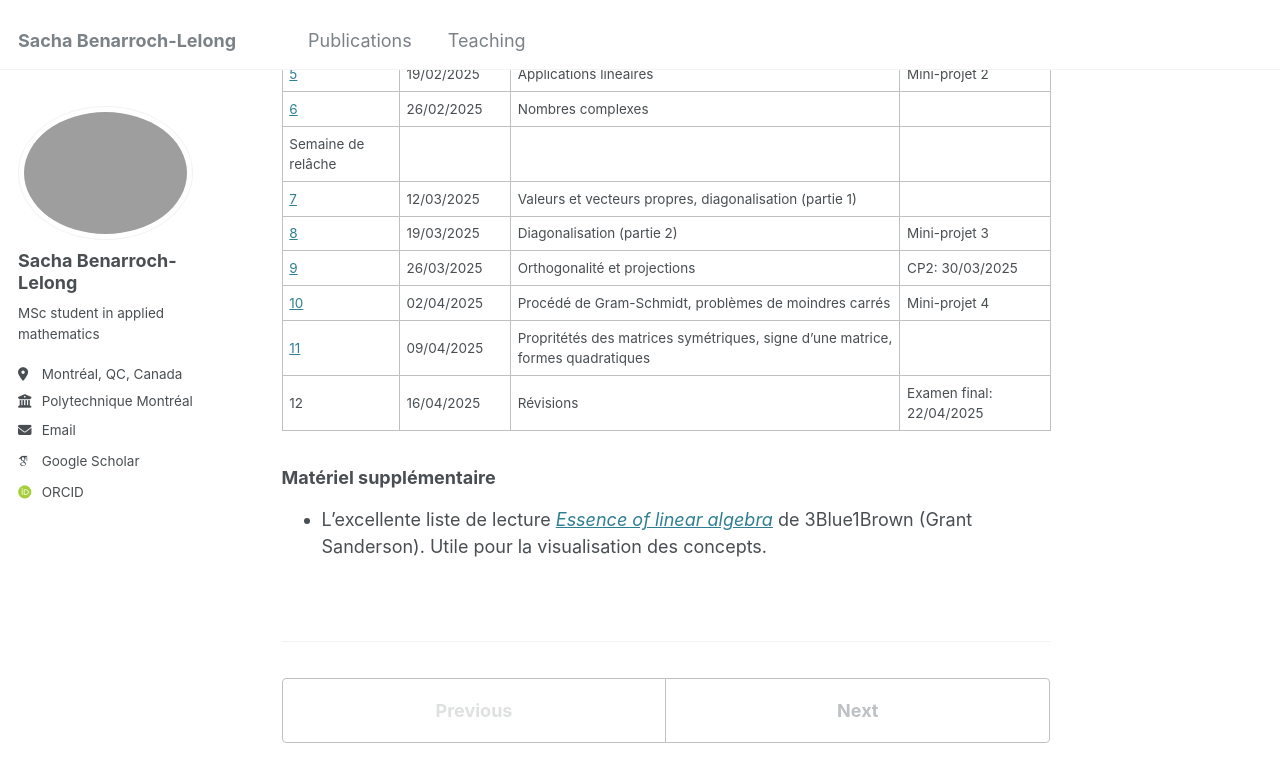
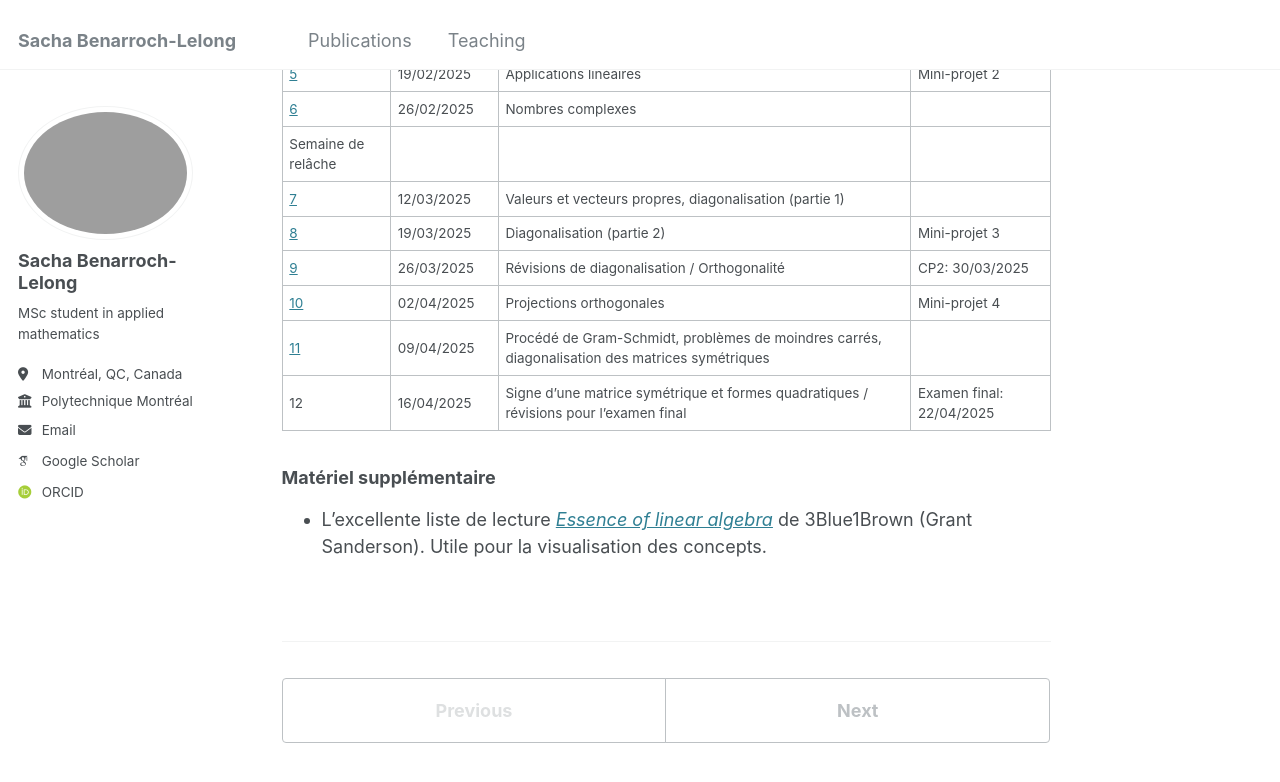
Before and after one commit to sblelong/sblelong.github.io, a Jekyll site: the page built from _teaching/mth1008.md, in a window 1280 px wide and 900 px high, scrolled down 978 px. Shown: the top 782 px of the window. Built offline with Jekyll 4.4.1, drawn with Linux system fonts in a browser that asks for light colours; some web fonts are replaced.

Commit message:
update horaire

```diff
--- a/_teaching/mth1008.md
+++ b/_teaching/mth1008.md
@@ -23,22 +23,22 @@ date: 2025-01-01
 
 Ce programme est prévisionnel et suit la progression des séances de cours.
 
-| Séance                       | Date             | Contenu                                                                        | Évaluation               |
-| ---------------------------- | ---------------- | ------------------------------------------------------------------------------ | ------------------------ |
-| [0](/teaching/mth1008/td0)   | 15/01/2025       | Révisions : calculs matriciel et vectoriel, systèmes d'équations linéaires     |
-| [1](/teaching/mth1008/td1)   | 15 et 22/01/2025 | Matrices par blocs, indépendance linéaire et inversion de matrices             |
-| [2](/teaching/mth1008/td2)   | 29/01/2025       | Noyau, rang, factorisation \\(LU\\) et déterminants                            | Mini-projet 1            |
-| [3](/teaching/mth1008/td3)   | 05/02/2025       | Propriétés des déterminants, espaces vectoriels (partie 1)                     | CP1: 09/02/2025          |
-| [4](/teaching/mth1008/td4)   | 12/02/2025       | Espaces vectoriels (partie 2)                                                  |
-| [5](/teaching/mth1008/td5)   | 19/02/2025       | Applications linéaires                                                         | Mini-projet 2            |
-| [6](/teaching/mth1008/td6)   | 26/02/2025       | Nombres complexes                                                              |
-| Semaine de relâche           |                  |                                                                                |
-| [7](/teaching/mth1008/td7)   | 12/03/2025       | Valeurs et vecteurs propres, diagonalisation (partie 1)                        |
-| [8](/teaching/mth1008/td8)   | 19/03/2025       | Diagonalisation (partie 2)                                                     | Mini-projet 3            |
-| [9](/teaching/mth1008/td9)   | 26/03/2025       | Orthogonalité et projections                                                   | CP2: 30/03/2025          |
-| [10](/teaching/mth1008/td10) | 02/04/2025       | Procédé de Gram-Schmidt, problèmes de moindres carrés                          | Mini-projet 4            |
-| [11](/teaching/mth1008/td11) | 09/04/2025       | Propritétés des matrices symétriques, signe d'une matrice, formes quadratiques |
-| 12                           | 16/04/2025       | Révisions                                                                      | Examen final: 22/04/2025 |
+| Séance                       | Date             | Contenu                                                                                         | Évaluation               |
+| ---------------------------- | ---------------- | ----------------------------------------------------------------------------------------------- | ------------------------ |
+| [0](/teaching/mth1008/td0)   | 15/01/2025       | Révisions : calculs matriciel et vectoriel, systèmes d'équations linéaires                      |
+| [1](/teaching/mth1008/td1)   | 15 et 22/01/2025 | Matrices par blocs, indépendance linéaire et inversion de matrices                              |
+| [2](/teaching/mth1008/td2)   | 29/01/2025       | Noyau, rang, factorisation \\(LU\\) et déterminants                                             | Mini-projet 1            |
+| [3](/teaching/mth1008/td3)   | 05/02/2025       | Propriétés des déterminants, espaces vectoriels (partie 1)                                      | CP1: 09/02/2025          |
+| [4](/teaching/mth1008/td4)   | 12/02/2025       | Espaces vectoriels (partie 2)                                                                   |
+| [5](/teaching/mth1008/td5)   | 19/02/2025       | Applications linéaires                                                                          | Mini-projet 2            |
+| [6](/teaching/mth1008/td6)   | 26/02/2025       | Nombres complexes                                                                               |
+| Semaine de relâche           |                  |                                                                                                 |
+| [7](/teaching/mth1008/td7)   | 12/03/2025       | Valeurs et vecteurs propres, diagonalisation (partie 1)                                         |
+| [8](/teaching/mth1008/td8)   | 19/03/2025       | Diagonalisation (partie 2)                                                                      | Mini-projet 3            |
+| [9](/teaching/mth1008/td9)   | 26/03/2025       | Révisions de diagonalisation / Orthogonalité                                                    | CP2: 30/03/2025          |
+| [10](/teaching/mth1008/td10) | 02/04/2025       | Projections orthogonales                                                                        | Mini-projet 4            |
+| [11](/teaching/mth1008/td11) | 09/04/2025       | Procédé de Gram-Schmidt, problèmes de moindres carrés, diagonalisation des matrices symétriques |
+| 12                           | 16/04/2025       | Signe d'une matrice symétrique et formes quadratiques / révisions pour l'examen final           | Examen final: 22/04/2025 |
 
 ### Matériel supplémentaire
 
```
